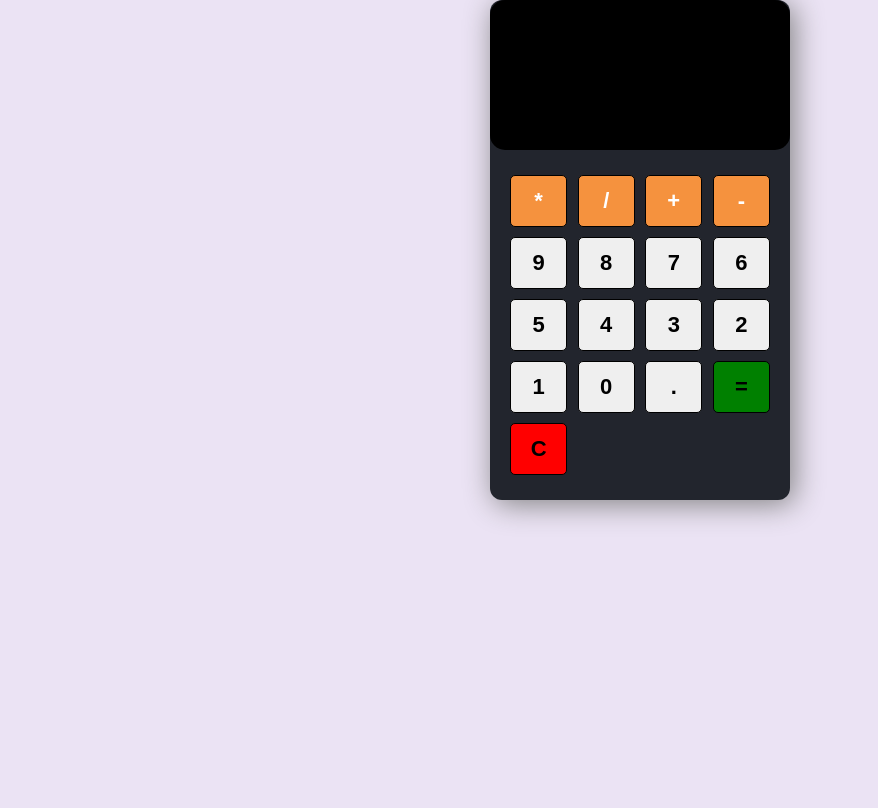
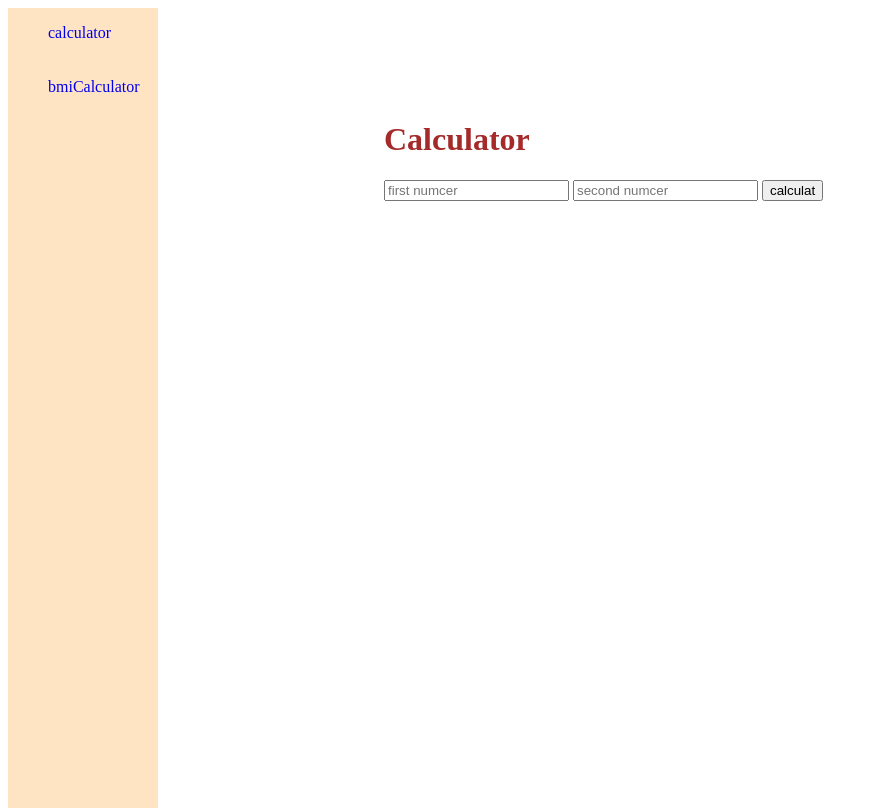
Before and after one commit to virupaksha-b-m/Single-page-application, a website: page index.html in a window 1280 px wide. Shown: the whole page, without its empty margins (0-878 px from the left). Drawn offline with Linux system fonts and the light colour scheme.

Commit message:
calculator

```diff
--- a/app.js
+++ /dev/null
@@ -1,31 +0,0 @@
-  (function(){
-  let screen = document.querySelector('.screen');
-  let buttons = document.querySelectorAll('.btn');
-  let clear = document.querySelector(".btn-clear");
-  let equal = document.querySelector(".btn-equal");
-
-
-  buttons.forEach(function(button){
-    button.addEventListener('click',function(e) {
-      let value = e.target.dataset.num;
-      screen.value += value;
-      })
-  });
-
-
-    equal.addEventListener('click', function(e) {
-      if (screen.value === '') {
-        screen.value = "Please enter";
-
-      }
-      else {
-        let answer = eval(screen.value);
-        screen.value = answer;
-      }
-    })
-
-
-    clear.addEventListener('click', function (e) {
-      screen.value = "";
-    })
-  })();
--- a/index.html
+++ b/index.html
@@ -1,40 +1,62 @@
 <!DOCTYPE html>
 <html lang="en" dir="ltr">
-  <head>
+
     <meta charset="utf-8">
     <title>calculator</title>
-    <link rel="stylesheet" href="style.css">
+    <link rel="stylesheet" href="/styles.css">
   </head>
   <body>
-    <section class="calculator">
-<form>
-  <input type="text" class="screen">
-</form>
 
-<div class="buttons">
-<button type="button" class="btn btn-yellow" data-num="*">*</button>
-<button type="button" class="btn btn-yellow" data-num="/">/</button>
-<button type="button" class="btn btn-yellow" data-num="+">+</button>
-<button type="button" class="btn btn-yellow" data-num="-">-</button>
+    <style>
+      h1{
+        color: brown;
+      }
 
-<button type="button" class="btn btn-grey" data-num="9">9</button>
-<button type="button" class="btn btn-grey" data-num="8">8</button>
-<button type="button" class="btn btn-grey" data-num="7">7</button>
-<button type="button" class="btn btn-grey" data-num="6">6</button>
-<button type="button" class="btn btn-grey" data-num="5">5</button>
-<button type="button" class="btn btn-grey" data-num="4">4</button>
-<button type="button" class="btn btn-grey" data-num="3">3</button>
-<button type="button" class="btn btn-grey" data-num="2">2</button>
-<button type="button" class="btn btn-grey" data-num="1">1</button>
-<button type="button" class="btn btn-grey" data-num="0">0</button>
-<button type="button" class="btn btn-grey" data-num=".">.</button>
+      div{
+        position: absolute;
+        top: 100px;
+        left: 30%;
+      }
 
-<button type="button" class="btn-equal">=</button>
-<button type="button" class="btn-clear">C</button>
+      nav{
+        position: absolute;
+        height: 100%;
+        width: 150px;
+        background-color: bisque;
+      }
+
+      a{
+        text-decoration: none;
+      }
+      li{
+        color: bisque;
+      }
+    </style>
+    <nav class="container">
+      <ul>
+        <li>
+          <a  href="/" data-link> calculator </a>
+        </li>
+        <br><br>
+        <li>
+          <a  href="/bmicalculator" data-link> bmiCalculator </a>
+        </li>
+
+      </ul>
+
+    </nav>
+
+<div>
+  <h1>Calculator</h1>
+
+
+  <form  action="/" method="post">
+    <input type="text" name="num1" placeholder="first numcer"/>
+    <input type="text" name="num2" placeholder="second numcer"/>
+
+    <button type="submit" name="submit"> calculat</button>
+  </form>
+
 </div>
-    </section>
-<script src="app.js"></script>
-
-</script>
   </body>
 </html>
--- a/style.css
+++ /dev/null
@@ -1,70 +0,0 @@
-*{
-  margin: 0;
-  padding: 0;
-  box-sizing: border-box;
-}
-body{
-  min-height: 100hv;
-  background-color: #EBE3F4;
-  display: flex;
-  justify-content: center;
-  align-items: center;
-}
-.calculator{
-  width: 300px;
-  height: 500px;
-  box-shadow: 4px 4px 30px gray;
-  border-radius: 12px;background-color: #22252D;
-  /* overflow: hidden; */
-}
-form input{
-  width: 100%;
-  height: 150px;
-  border: none;
-  border-radius: 15px;
-  font-size: 2rem;
-  padding: 1rem;
-  color: #fff;
-  background: #000;
-  text-align: right;
-  pointer-events: none;
-}
-
-.buttons{
-  display: flex;
-  flex-wrap: wrap;
-  justify-content: space-between;
-align-items: center;
-  padding: 20px;
-}
-button{
-  flex: 0 0 22%;
-  margin: 5px 0;
-  border: 1px solid #000;
-  width: 60px;
-  height: 52px;
-  font-size: 22px;
-  font-weight: 600;
-  border-radius:5px;
-  cursor: pointer;
-}
-
-.btn-yellow{
-  background: rgb(245, 146, 62);
-  color: #fff;
-}
-
-.btn-grey{
-  /* background: rgb(245, 146, 62);  */
-  /* color: #fff; */
-}
-
-.btn-equal{
-  background: green;
-  /* color: #fff; */
-}
-
-.btn-clear{
-  background: red;
-  /* color: #fff; */
-}
```
Also changed, not shown: bmiCalculator.html (added, +66 -0 lines), calculator.js (added, +40 -0 lines), package.json (added, +15 -0 lines), README.md (deleted), styles.css (added), 2 other files.
